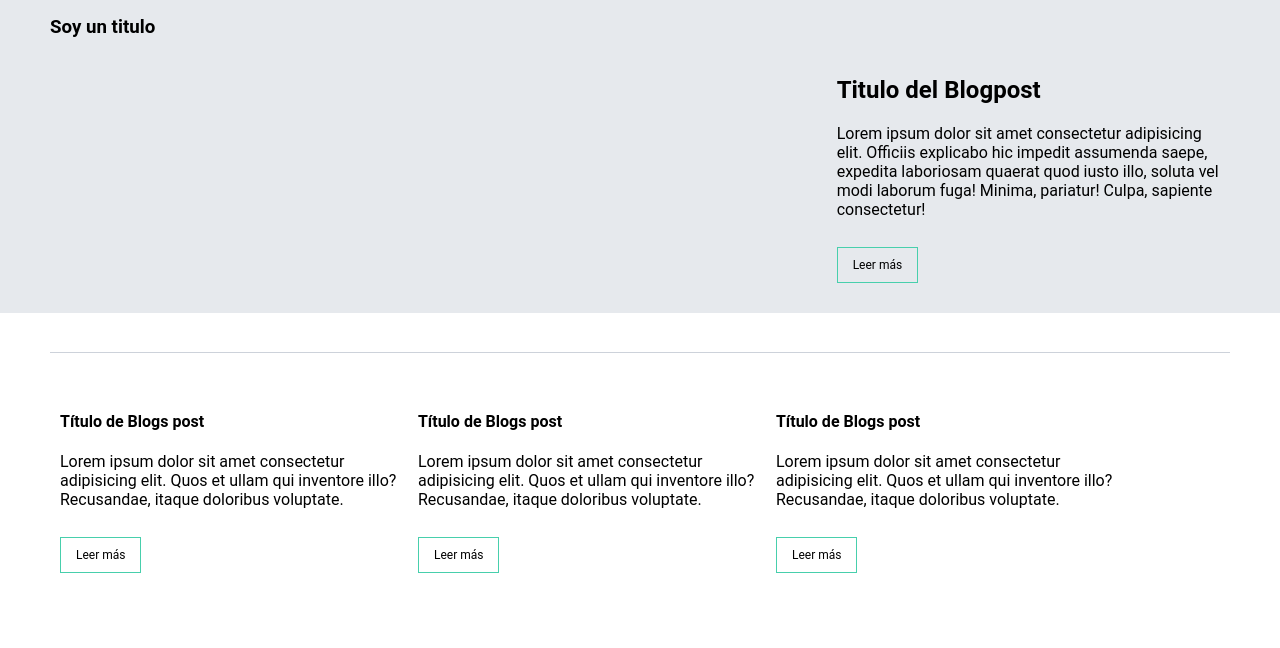
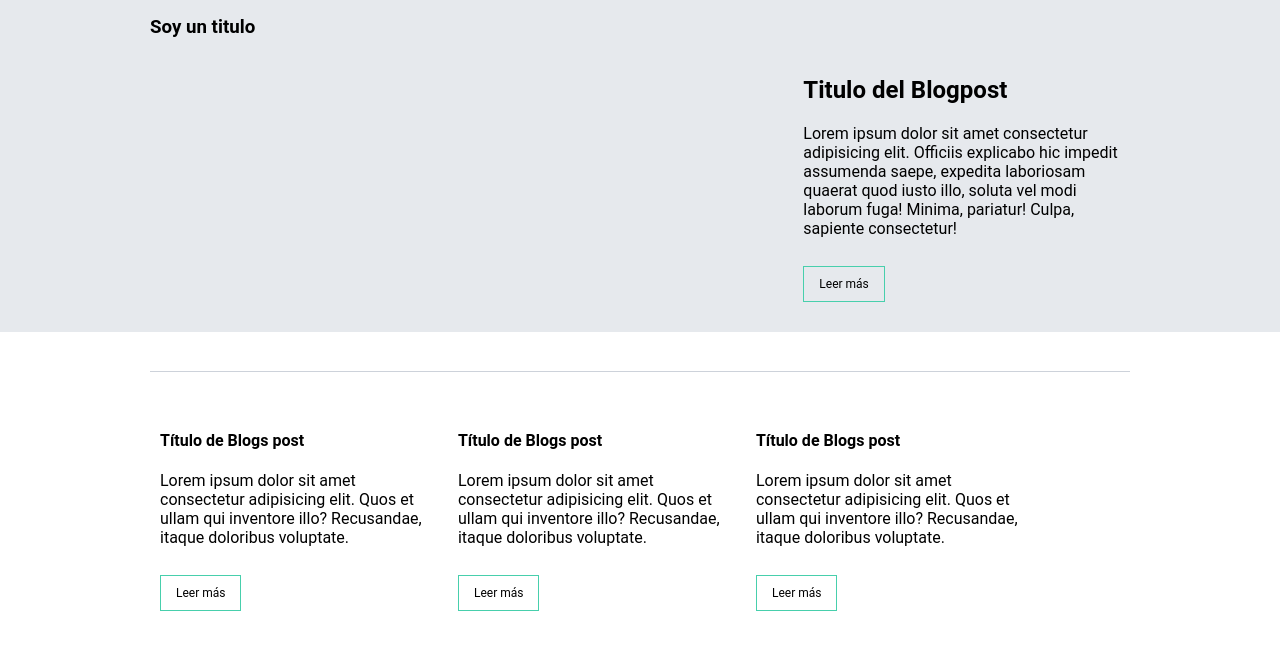
Before and after one commit to SuKuShaing/maquetacion-en-grid, a plain HTML site: page blogs.html in a window 1280 px wide. Shown: the part 143-791 px from the top of the page. Drawn offline with Linux system fonts and the light colour scheme; a web font is replaced by a local one.

Commit message:
maximo tamaño al main del blog

```diff
--- a/blogs.html
+++ b/blogs.html
@@ -29,7 +29,7 @@
     </header>
     <main class="blogs-main">
         <section class="blogs-news-container">
-            <div class="blogs-main-news">
+            <div class="grid-container blogs-main-news">
                 <h3>Soy un titulo</h3>
                 <div class="blogs-news-img-container">
                     <img src="./assets/img/main-news-img.png" alt="">
@@ -42,7 +42,7 @@
             </div>
         </section>
         <section class="blogs-posts-container">
-            <div>
+            <div class="grid-container">
                 <h3></h3>
                 <article class="post-container">
                     <img src="./assets/img/post-1.png" alt="">
--- a/css/main.css
+++ b/css/main.css
@@ -26,6 +26,12 @@ a {
     bottom: 0;
     left: 0;
     right: 0;
+}
+
+.grid-container {
+    max-width: 980px;
+    margin: auto;
+
 }
 
 header {
```
